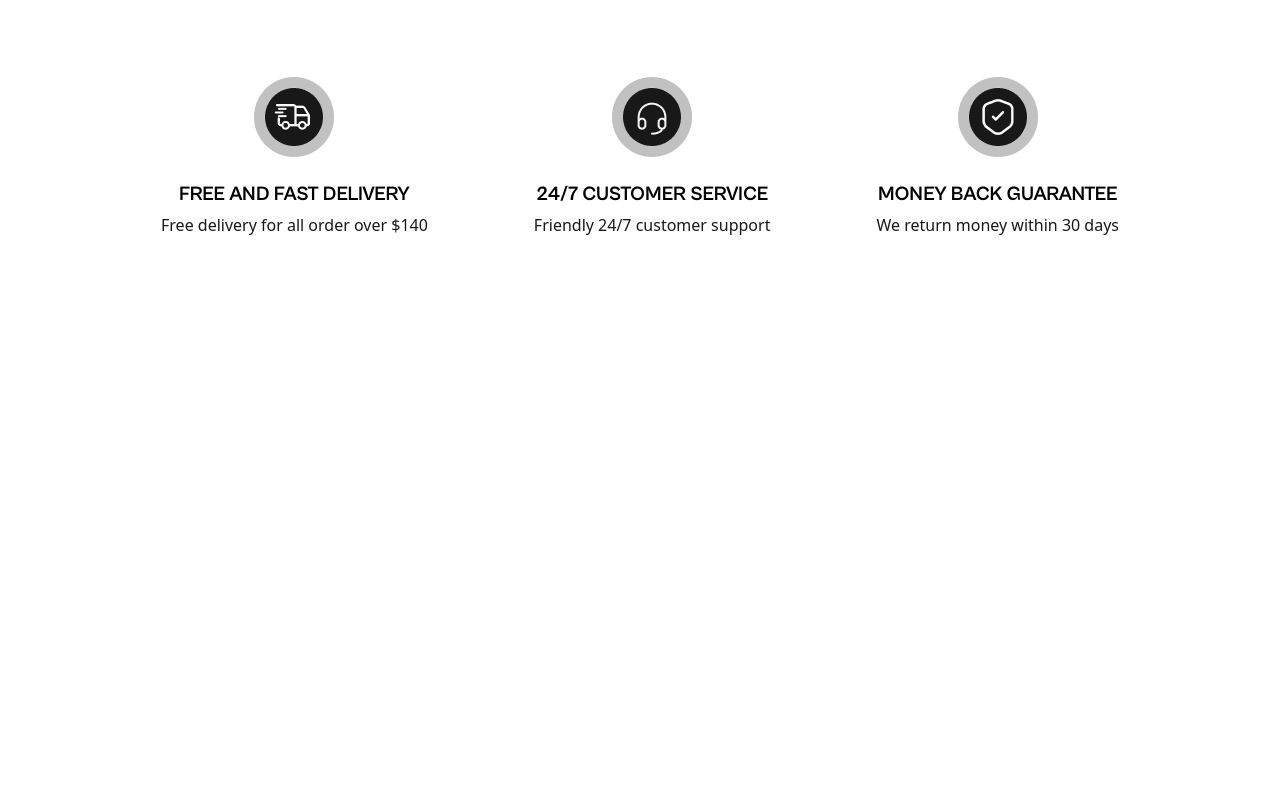
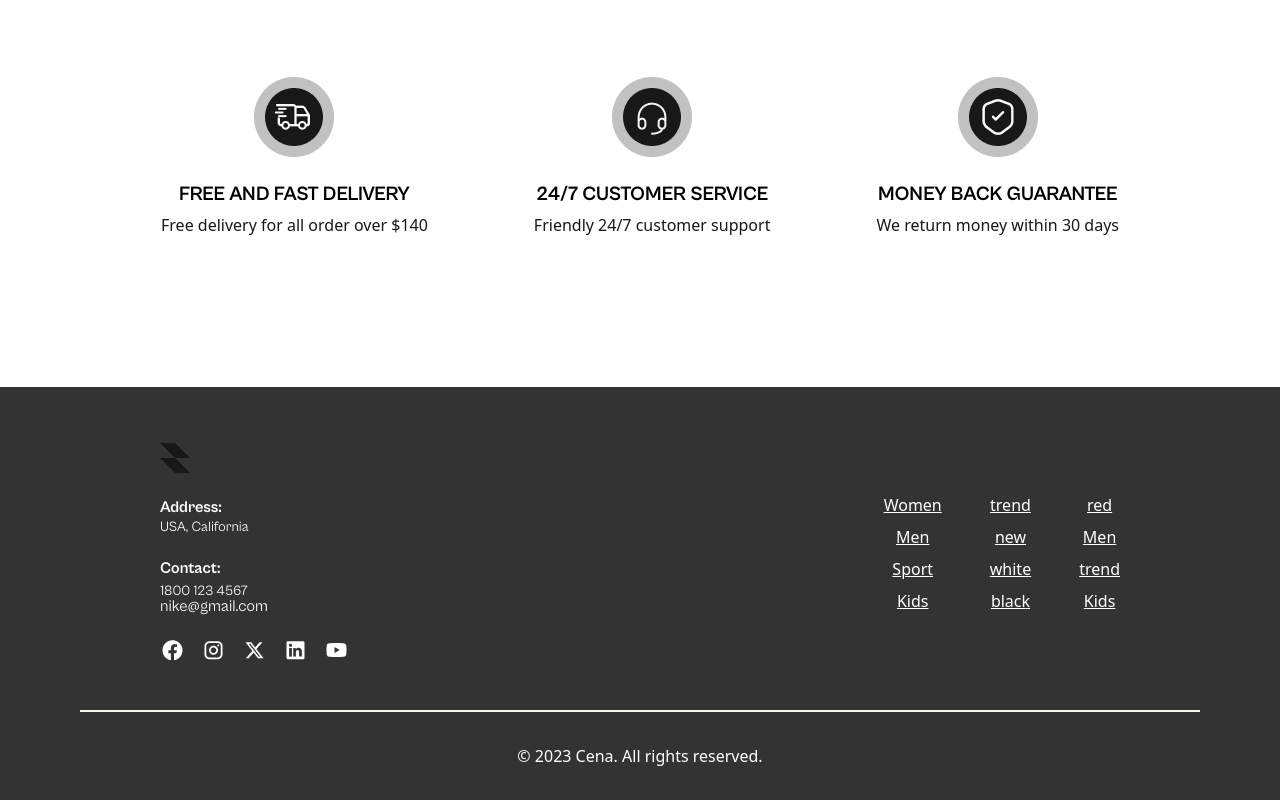
Before and after one commit to CenaBabajannjhad/NIKE, a website: page index.html in a window 1280 px wide. Shown: the part 4951-5751 px from the top of the page. Before the commit the page ends 5338 px from the top, so only its background shows below. Drawn offline with Linux system fonts and the light colour scheme.

Commit message:
project finished

```diff
--- a/index.html
+++ b/index.html
@@ -126,7 +126,6 @@
     </header>
     <!-- main -->
     <main>
-
         <!-- hero section -->
         <section class="container flex items-center justify-center lg:h-screen pt-20 pb-20 md:pb-40 md:pt-40">
             <div class="absolute z-30">
@@ -1428,15 +1427,13 @@
                 </div>
                 <!-- service -->
                 <div class="flex items-center flex-col">
-                    <img class="block pb-6" src="./assets/img/icons/services/service.png"
-                        alt="fast-delivery-logo">
+                    <img class="block pb-6" src="./assets/img/icons/services/service.png" alt="fast-delivery-logo">
                     <h2 class="pb-1 font-cabinet-B text-xl text-center">24/7 CUSTOMER SERVICE</h2>
                     <p class="text-hero-section-paragraph text-md text-center">Friendly 24/7 customer support</p>
                 </div>
                 <!-- guarantee -->
                 <div class="flex items-center flex-col">
-                    <img class="block pb-6" src="./assets/img/icons/services/guarantee.png"
-                        alt="fast-delivery-logo">
+                    <img class="block pb-6" src="./assets/img/icons/services/guarantee.png" alt="fast-delivery-logo">
                     <h2 class="pb-1 font-cabinet-B text-xl text-center">MONEY BACK GUARANTEE</h2>
                     <p class="text-hero-section-paragraph text-md text-center">We return money within 30 days</p>
                 </div>
@@ -1455,6 +1452,57 @@
             </button>
         </div>
     </main>
+    <!-- footer -->
+    <footer class="bg-footer-gray">
+        <div class="container">
+            <div class="container pt-14 pb-12 border-b-2 border-[#F5F3EE] flex items-center justify-between">
+                <div class="space-y-6">
+                    <img src="./assets/img/logo/logo.png" alt="logo">
+                    <div class="text-white leading-5">
+                        <h3 class="font-cabinet-B text-[16px]">Address:</h3>
+                        <p class="font-cabinet-R text-[14px]">USA, California</p>
+                    </div>
+                    <div class="text-white leading-[15px]">
+                        <h3 class="font-cabinet-B pb-2">Contact:</h3>
+                        <p class="font-cabinet-R text-[14px]">1800 123 4567</p>
+                        <p class="font-cabinet-R text-[16px]">nike@gmail.com</p>
+                    </div>
+                    <div class="flex items-center space-x-4">
+                        <img src="./assets/img/icons/social/Facebook.png" alt="facebook">
+                        <img src="./assets/img/icons/social/Instagram.png" alt="instagram">
+                        <img src="./assets/img/icons/social/X.png" alt="X">
+                        <img src="./assets/img/icons/social/LinkedIn.png" alt="linkedin">
+                        <img src="./assets/img/icons/social/Youtube.png" alt="youtube">
+                    </div>
+                </div>
+                <div class="flex items-center space-x-4 lg:space-x-12">
+                    <div class="space-y-2 text-center text-white">
+                        <a class="block underline" href="#">Women</a>
+                        <a class="block underline" href="#">Men</a>
+                        <a class="block underline" href="#">Sport</a>
+                        <a class="block underline" href="#">Kids</a>
+                    </div>
+                    <div class="space-y-2 text-center text-white">
+                        <a class="block underline" href="#">trend</a>
+                        <a class="block underline" href="#">new</a>
+                        <a class="block underline" href="#">white</a>
+                        <a class="block underline" href="#">black</a>
+                    </div>
+                    <div class="space-y-2 text-center text-white">
+                        <a class="block underline" href="#">red</a>
+                        <a class="block underline" href="#">Men</a>
+                        <a class="block underline" href="#">trend</a>
+                        <a class="block underline" href="#">Kids</a>
+                    </div>
+                </div>
+            </div>
+            <div class="py-8 text-center">
+                <p class="text-white">© 2023 Cena. All rights reserved.</p>
+            </div>
+
+        </div>
+    </footer>
+
 
     <script src="./src/js/main.js"></script>
     <script src="./src/js/menuHandler.js"></script>
--- a/tailwind.config.js
+++ b/tailwind.config.js
@@ -33,7 +33,8 @@ module.exports = {
         "light-moss-green" : "#9FA16D",
         "cus-white" : "#f4f4f4",
         "smoky-white" : "#E9E9EB",
-        "red" : "#DB4444"
+        "red" : "#DB4444",
+        "footer-gray" : "#333333"
       },
     },
   },
```
Also changed, not shown: assets/img/icons/social/Facebook.png (added), assets/img/icons/social/Instagram.png (added), assets/img/icons/social/LinkedIn.png (added), assets/img/icons/social/X.png (added), assets/img/icons/social/Youtube.png (added), src/css/main.css.
